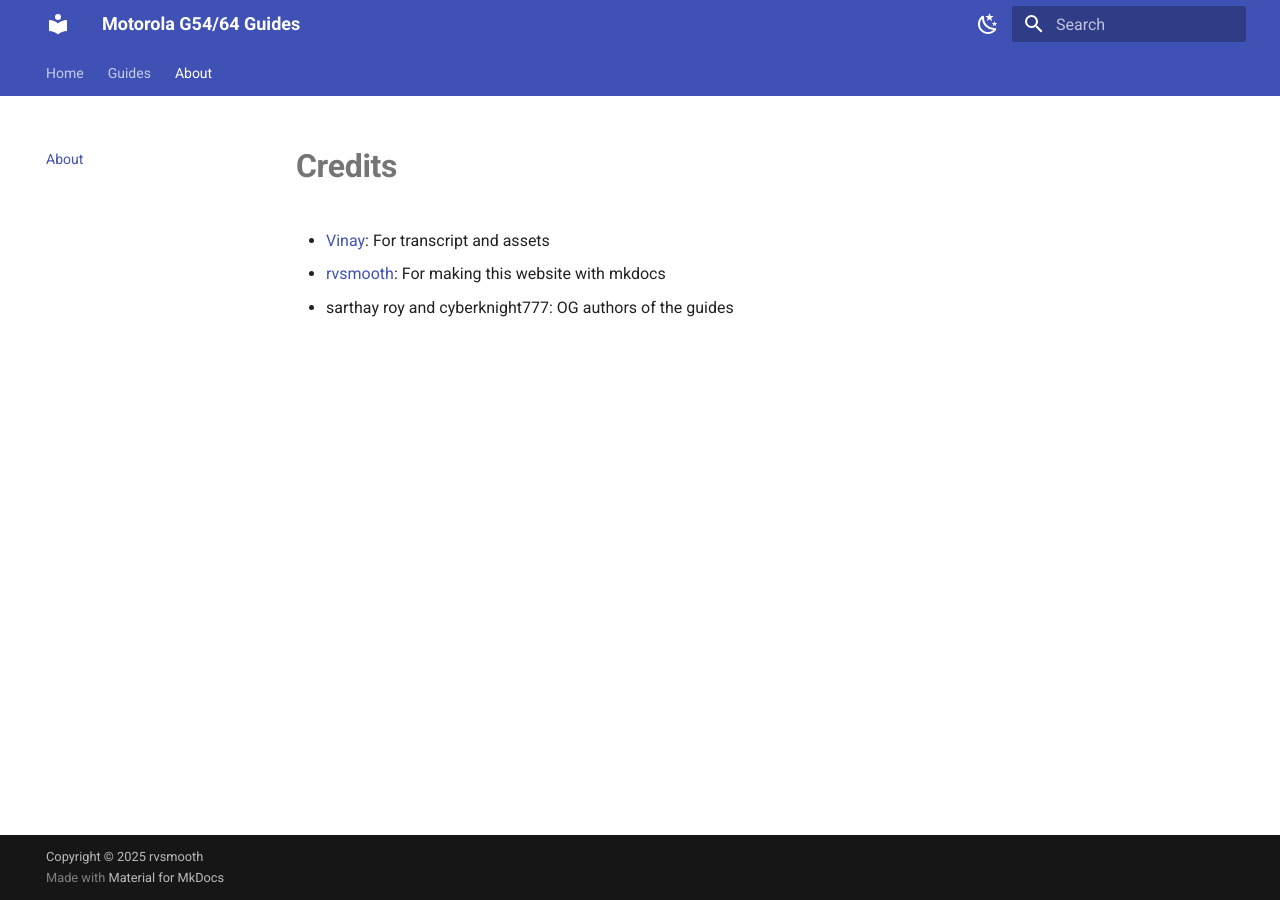
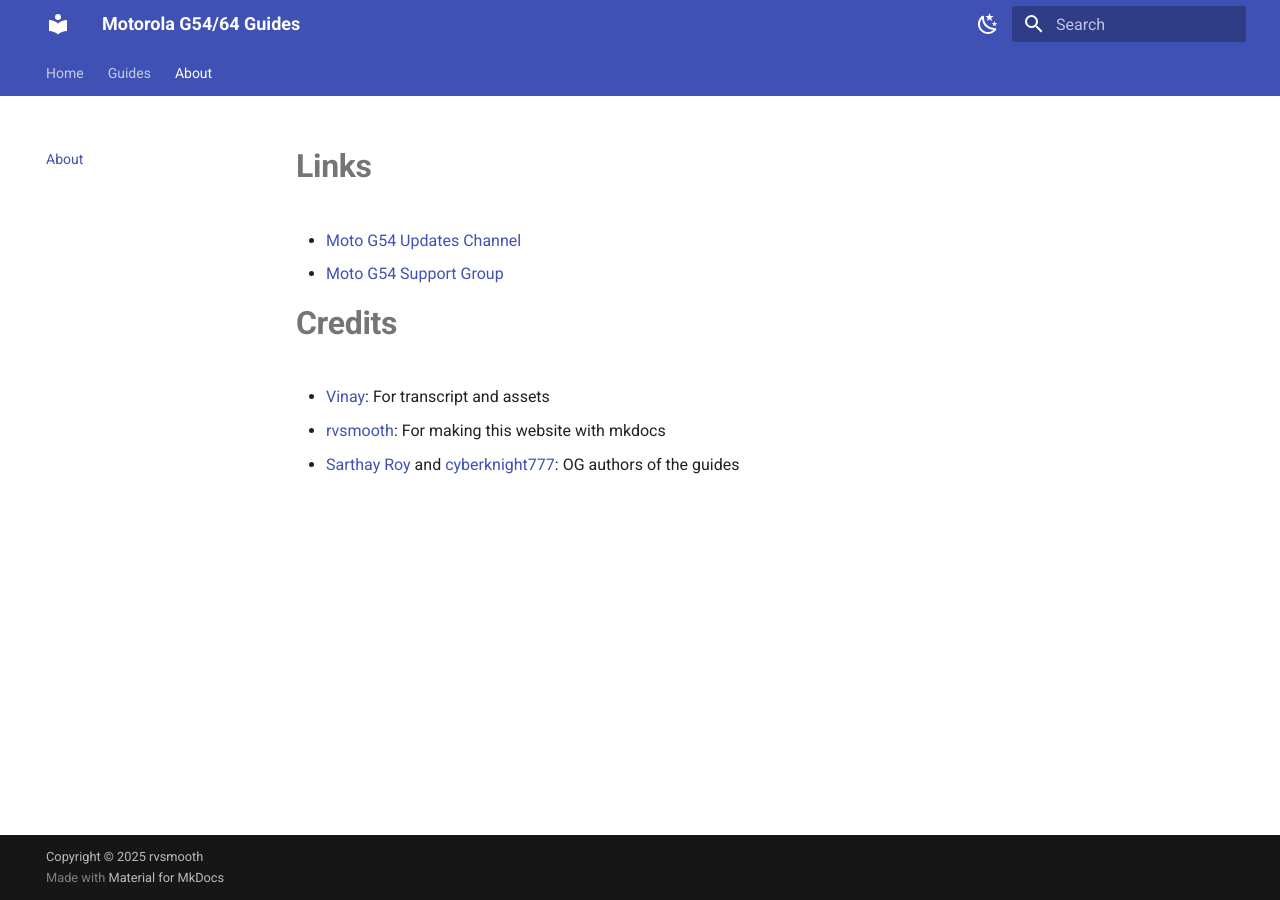
Before and after one commit to rvsmooth/cancufdocs, an MkDocs documentation site: the page built from docs/about.md, in a window 1280 px wide. Built offline with MkDocs 1.6.1 and Material for MkDocs 9.7.7, drawn with Linux system fonts in a browser that asks for light colours.

Commit message:
chore: about: Add links

```diff
--- a/docs/about.md
+++ b/docs/about.md
@@ -1,5 +1,10 @@
+# **Links**
+
+- [Moto G54 Updates Channel](https://t.me/motorolag54updates)
+- [Moto G54 Support Group](https://t.me/motorolag54official)
+
 # **Credits**
 
 - [Vinay](https://github.com/Vinay1a1): For transcript and assets
 - [rvsmooth](https://github.com/rvsmooth): For making this website with mkdocs
-- sarthay roy and cyberknight777: OG authors of the guides
+- [Sarthay Roy](https://github.com/sarthakroy2002) and [cyberknight777](https://github.com/cyberknight777): OG authors of the guides
```
